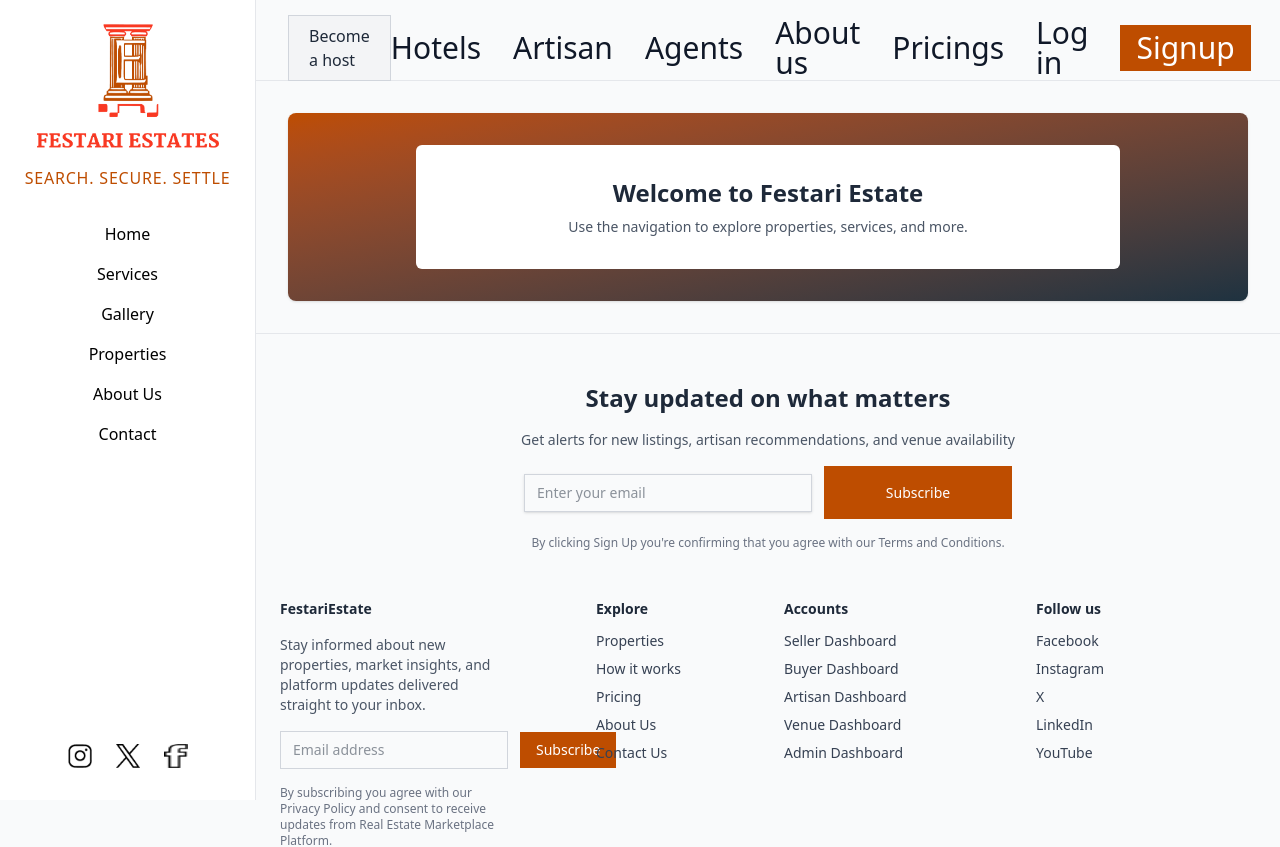
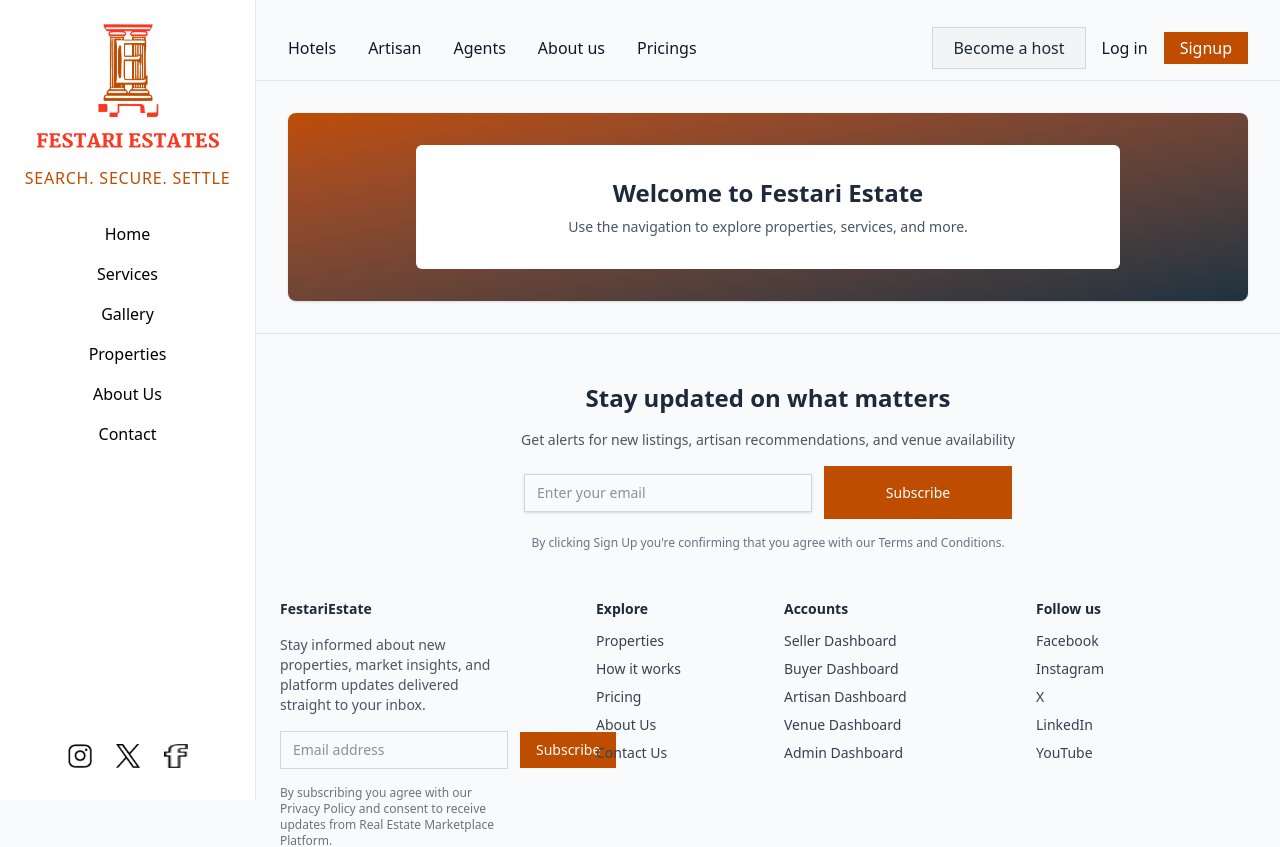
Before and after one commit to REGENCY-14/Real-Estate, a Next.js app: page / in a window 1280 px wide. Shown: the top 847 px of the page. Built offline with nearby package versions, Linux system fonts and the light colour scheme.

Commit message:
refactor(navbar): reorganize layout with action buttons on right
Move 'Become a host' button to the right side alongside Log in and Signup. Move navigation links to the left. Add missing 'About us' link to navigation. Update mobile menu to reflect new layout.

```diff
--- a/src/components/navbar/layout.tsx
+++ b/src/components/navbar/layout.tsx
@@ -17,33 +17,34 @@ export default function Navbar() {
   return (
     <nav className="mt-4 w-full border-b border-gray-200 bg-transparent">
       <div className="mx-auto flex h-16 w-full max-w-[1180px] items-center justify-between px-4 sm:px-6 lg:px-8">
-        <Link
-          href="/become-host"
-          className="inline-flex items-center border border-gray-300 bg-gray-100 px-5 py-2 text-base font-medium text-gray-800 transition-colors hover:bg-gray-200"
-        >
-          Become a host
-        </Link>
-
         <div className="hidden items-center gap-8 lg:flex">
           {navLinks.map((item) => (
             <Link
               key={item.label}
               href={item.href}
-              className="text-[30px] font-medium leading-none text-gray-900 transition-colors hover:text-[#BE4D00]"
+              className="text-base font-medium leading-none text-gray-900 transition-colors hover:text-[#BE4D00]"
             >
               {item.label}
             </Link>
           ))}
+        </div>
 
+        <div className="hidden items-center gap-4 lg:flex">
+          <Link
+            href="/become-host"
+            className="inline-flex items-center border border-gray-300 bg-gray-100 px-5 py-2 text-base font-medium text-gray-800 transition-colors hover:bg-gray-200"
+          >
+            Become a host
+          </Link>
           <Link
             href="/login"
-            className="text-[30px] font-medium leading-none text-gray-900 transition-colors hover:text-[#BE4D00]"
+            className="text-base font-medium leading-none text-gray-900 transition-colors hover:text-[#BE4D00]"
           >
             Log in
           </Link>
           <Link
             href="/signup"
-            className="bg-[#BE4D00] px-4 py-2 text-[30px] font-medium leading-none text-white transition-colors hover:bg-[#a64300]"
+            className="bg-[#BE4D00] px-4 py-2 text-base font-medium leading-none text-white transition-colors hover:bg-[#a64300]"
           >
             Signup
           </Link>
@@ -92,6 +93,15 @@ export default function Navbar() {
                 ))}
                 <li>
                   <Link
+                    href="/become-host"
+                    className="block px-4 py-2 text-base text-gray-800 hover:bg-gray-100"
+                    onClick={() => setIsMenuOpen(false)}
+                  >
+                    Become a host
+                  </Link>
+                </li>
+                <li>
+                  <Link
                     href="/login"
                     className="block px-4 py-2 text-base text-gray-800 hover:bg-gray-100"
                     onClick={() => setIsMenuOpen(false)}
```
